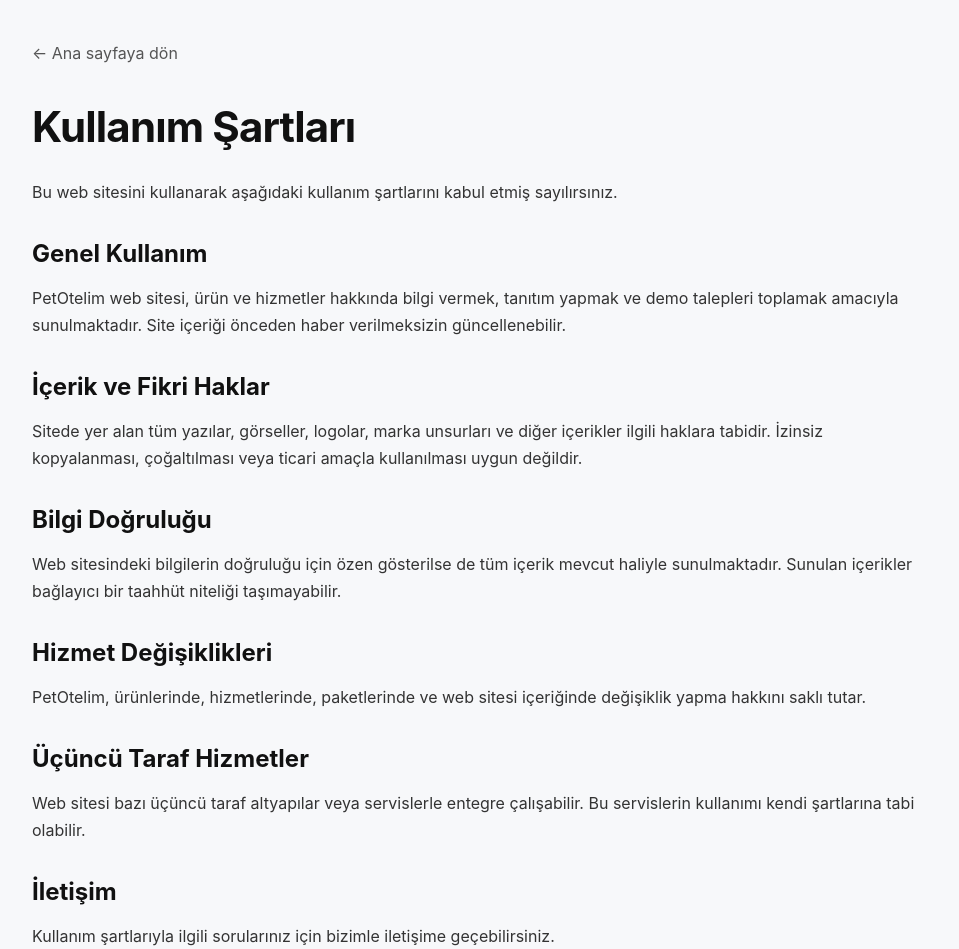
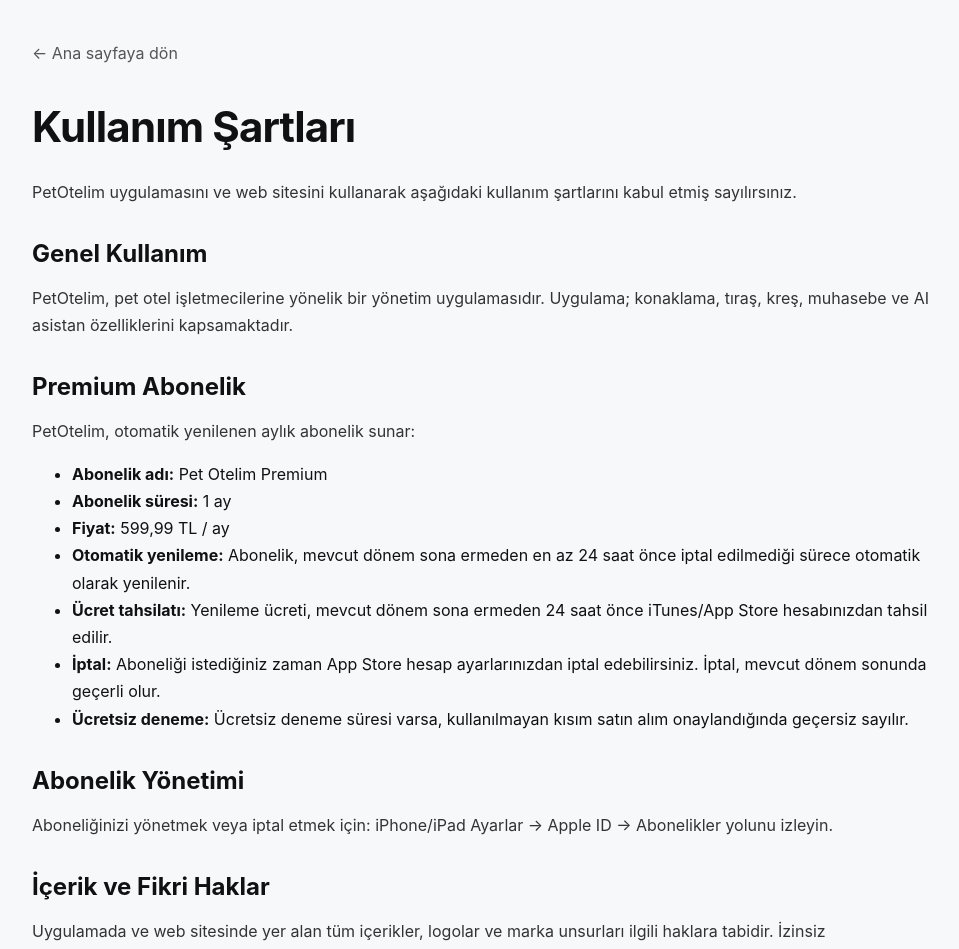
Before and after one commit to tusadisticaret/petotelim-web, a Next.js app: page /terms in a window 1280 px wide. Shown: the top 949 px of the page, without its empty margins (158-1117 px from the left). Built offline with nearby package versions, Linux system fonts and the light colour scheme.

Commit message:
Update privacy policy and terms for App Store compliance

```diff
--- a/app/terms/page.tsx
+++ b/app/terms/page.tsx
@@ -9,47 +9,83 @@
         <h1 className="legal-title">Kullanım Şartları</h1>
 
         <p>
-          Bu web sitesini kullanarak aşağıdaki kullanım şartlarını kabul etmiş
-          sayılırsınız.
+          PetOtelim uygulamasını ve web sitesini kullanarak aşağıdaki kullanım
+          şartlarını kabul etmiş sayılırsınız.
         </p>
 
         <h2>Genel Kullanım</h2>
         <p>
-          PetOtelim web sitesi, ürün ve hizmetler hakkında bilgi vermek,
-          tanıtım yapmak ve demo talepleri toplamak amacıyla sunulmaktadır.
-          Site içeriği önceden haber verilmeksizin güncellenebilir.
+          PetOtelim, pet otel işletmecilerine yönelik bir yönetim uygulamasıdır.
+          Uygulama; konaklama, tıraş, kreş, muhasebe ve AI asistan özelliklerini
+          kapsamaktadır.
+        </p>
+
+        <h2>Premium Abonelik</h2>
+        <p>
+          PetOtelim, otomatik yenilenen aylık abonelik sunar:
+        </p>
+        <ul>
+          <li><strong>Abonelik adı:</strong> Pet Otelim Premium</li>
+          <li><strong>Abonelik süresi:</strong> 1 ay</li>
+          <li><strong>Fiyat:</strong> 599,99 TL / ay</li>
+          <li>
+            <strong>Otomatik yenileme:</strong> Abonelik, mevcut dönem sona
+            ermeden en az 24 saat önce iptal edilmediği sürece otomatik olarak
+            yenilenir.
+          </li>
+          <li>
+            <strong>Ücret tahsilatı:</strong> Yenileme ücreti, mevcut dönem
+            sona ermeden 24 saat önce iTunes/App Store hesabınızdan tahsil
+            edilir.
+          </li>
+          <li>
+            <strong>İptal:</strong> Aboneliği istediğiniz zaman App Store hesap
+            ayarlarınızdan iptal edebilirsiniz. İptal, mevcut dönem sonunda
+            geçerli olur.
+          </li>
+          <li>
+            <strong>Ücretsiz deneme:</strong> Ücretsiz deneme süresi varsa,
+            kullanılmayan kısım satın alım onaylandığında geçersiz sayılır.
+          </li>
+        </ul>
+
+        <h2>Abonelik Yönetimi</h2>
+        <p>
+          Aboneliğinizi yönetmek veya iptal etmek için: iPhone/iPad
+          Ayarlar → Apple ID → Abonelikler yolunu izleyin.
         </p>
 
         <h2>İçerik ve Fikri Haklar</h2>
         <p>
-          Sitede yer alan tüm yazılar, görseller, logolar, marka unsurları ve
-          diğer içerikler ilgili haklara tabidir. İzinsiz kopyalanması,
-          çoğaltılması veya ticari amaçla kullanılması uygun değildir.
-        </p>
-
-        <h2>Bilgi Doğruluğu</h2>
-        <p>
-          Web sitesindeki bilgilerin doğruluğu için özen gösterilse de tüm
-          içerik mevcut haliyle sunulmaktadır. Sunulan içerikler bağlayıcı bir
-          taahhüt niteliği taşımayabilir.
+          Uygulamada ve web sitesinde yer alan tüm içerikler, logolar ve marka
+          unsurları ilgili haklara tabidir. İzinsiz kopyalanması veya ticari
+          amaçla kullanılması yasaktır.
         </p>
 
         <h2>Hizmet Değişiklikleri</h2>
         <p>
-          PetOtelim, ürünlerinde, hizmetlerinde, paketlerinde ve web sitesi
-          içeriğinde değişiklik yapma hakkını saklı tutar.
+          PetOtelim, uygulama özelliklerinde, abonelik fiyatlarında ve içeriğinde
+          değişiklik yapma hakkını saklı tutar. Fiyat değişiklikleri önceden
+          bildirilir.
         </p>
 
-        <h2>Üçüncü Taraf Hizmetler</h2>
+        <h2>Sorumluluk Sınırlaması</h2>
         <p>
-          Web sitesi bazı üçüncü taraf altyapılar veya servislerle entegre
-          çalışabilir. Bu servislerin kullanımı kendi şartlarına tabi olabilir.
+          PetOtelim, uygulamanın kesintisiz veya hatasız çalışacağını garanti
+          etmez. Uygulama kullanımından doğabilecek veri kayıpları için azami
+          özen gösterilir.
+        </p>
+
+        <h2>Gizlilik</h2>
+        <p>
+          Kişisel verilerinizin işlenmesi hakkında bilgi almak için{" "}
+          <a href="/privacy">Gizlilik Politikamızı</a> inceleyiniz.
         </p>
 
         <h2>İletişim</h2>
         <p>
-          Kullanım şartlarıyla ilgili sorularınız için bizimle iletişime
-          geçebilirsiniz.
+          Kullanım şartlarıyla ilgili sorularınız için:{" "}
+          <a href="mailto:info@petotelim.app">info@petotelim.app</a>
         </p>
       </div>
     </main>
```
Also changed, not shown: app/privacy/page.tsx (+47 -24 lines).
